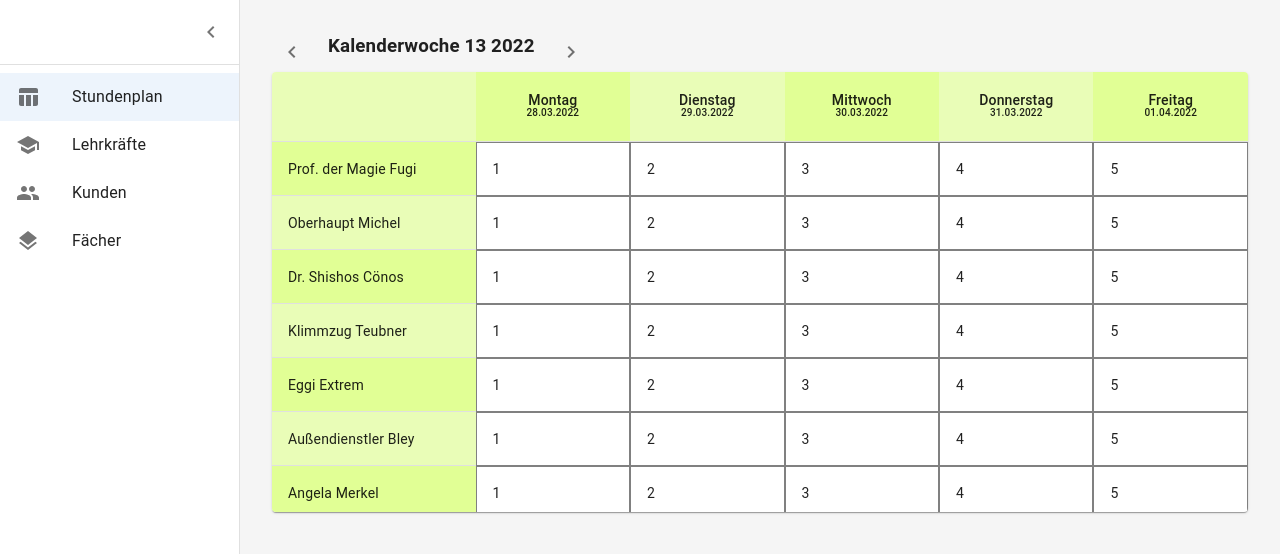
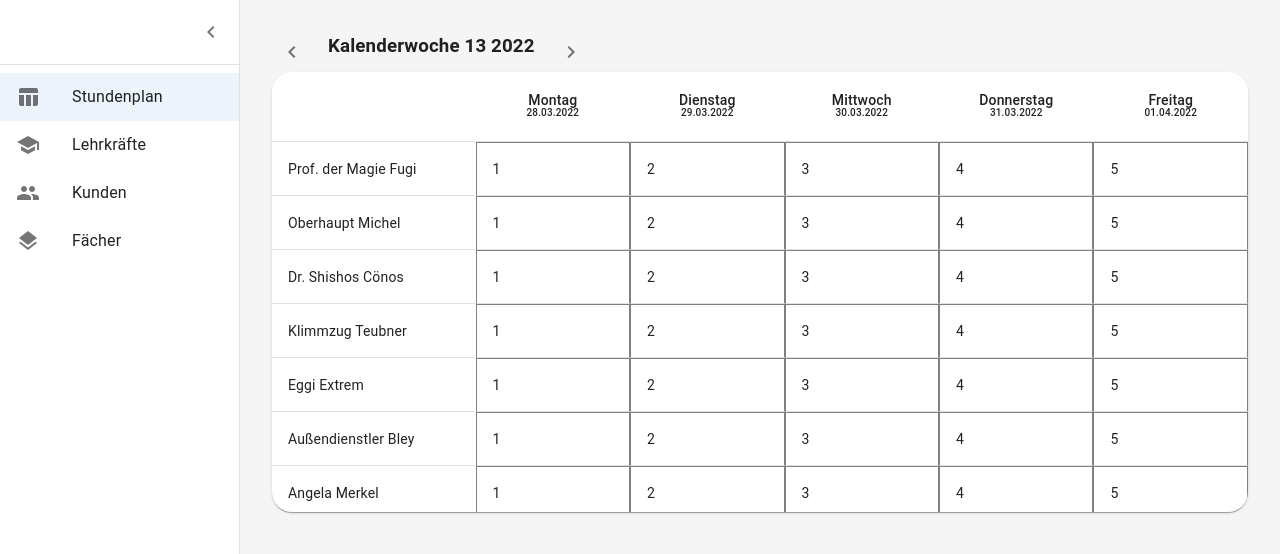
Before and after one commit to MichelBusse/erp-system-schuelertreff, a React (Vite) app in the folder client/: page /timetable in a window 1280 px wide. Shown: the top 554 px of the page. Built offline with nearby package versions, Linux system fonts and the light colour scheme.

Commit message:
scss File
creates scss for the calendar component. deleated useless code

```diff
--- a/client/src/components/Calendar.tsx
+++ b/client/src/components/Calendar.tsx
@@ -6,78 +6,56 @@
 import TableContainer from '@mui/material/TableContainer';
 import TableHead from '@mui/material/TableHead';
 import TableRow from '@mui/material/TableRow';
-import dayjs, { Dayjs } from 'dayjs'
+import dayjs, { Dayjs } from 'dayjs';
+import './calendar.scss';
+import { borderRadius } from '@mui/system';
 
+//Type of the Array Teachers
+type teachers = {
+  id: number,
+  name: string
+}
 //Properties of the Component
 type Props = {
   date: Dayjs,
-  teachers: Array
+  teachers: Array<teachers>
 }
 
 //Properties of the Columns
-interface Column {
-  id: 'Teacher' | 'Montag' | 'Dienstag' | 'Mittwoch' | 'Donnerstag' | 'Freitag'; //list of possible IDs
-  number: number;
-  label: string; //ColumnName
-  minWidth?: number;
-  backgroundColor: string;
-  align?: 'right' | 'center'; //Position (default is left)
-  type: 'day' | 'noday';
-}
+// interface Column {
 
-var minWidth = 130 //default minWidth of Column
-var color1 = "#E9FDB7"  //green bright
-var color2 = "#E1FF95" //green dark
-var rowNumber = 0 //counter for rows to change color
-var backgroundColor = "" //backgorundColor for rows
+// }
 
 //Array of all Columns with there Propertys
-const columns: readonly Column[] = [
-  { id: 'Montag', number: -1, label: '', minWidth: minWidth , backgroundColor: color1, align: 'center', type: 'noday'},
-  { id: 'Montag', number: 1, label: 'Montag', minWidth: minWidth , backgroundColor: color2, align: 'center', type: 'day'},
-  { id: 'Dienstag', number: 2, label: 'Dienstag', minWidth: minWidth , backgroundColor: color1, align: 'center', type: 'day'},
-  { id: 'Mittwoch', number: 3, label: 'Mittwoch', minWidth: minWidth , backgroundColor: color2, align: 'center', type: 'day'},
-  { id: 'Donnerstag', number: 4, label: 'Donnerstag', minWidth: minWidth , backgroundColor: color1, align: 'center', type: 'day'},
-  { id: 'Freitag', number: 5, label: 'Freitag', minWidth: minWidth , backgroundColor: color2, align: 'center', type: 'day'},
-];
+// const columns: readonly Column[] = [
+//   { },
+// ];
 
 //Type of the Datas:
 // interface Data {
-//   Montat: string;
-//   Dienstag: string;
-//   Mittwoch: string;
-//   Donnerstag: string;
-//   Freitag: string;
+
 // }
 
 //Calendar Component:
 const Calendar: React.FC<Props> = ({ date, teachers }) => {
 
   return (
-    <Paper sx={{ width: '100%', overflow: 'hidden' }}>
-      <TableContainer sx={{ maxHeight: 440 }}>
+    <Paper sx={{ width: '100%', overflow: 'hidden' , borderRadius: 5}}>
+      <TableContainer sx={{ maxHeight: 440}}>
         <Table stickyHeader aria-label="sticky table">
           {/* Tablehead (.map iterates through all columns and print them into single cells): */}
           <TableHead>
             <TableRow>
-              {columns.map((column) => {
+              <TableCell className='TableHeadCell'></TableCell>
+              {[1,2,3,4,5].map((d) => {
                 // if its a column of day (all except the first on):
-                if(column.type == "day"){
                   return(
-                    <TableCell key={column.id} align={column.align} style={{ minWidth: column.minWidth, backgroundColor: column.backgroundColor}}>
+                    <TableCell align="center" key={d} className='TableHeadCell'>
                       {/* Content of each cell (Day + Date): */}
-                      <p style={{margin: 0, height: 13}}>{column.label}</p>
-                      <p style={{margin: 0, fontSize: 10}}>{date.day(column.number).format('DD.MM.YYYY')}</p>
+                      <p className='DayLable'>{date.day(d).format("dddd")}</p>
+                      <p className='DateLable'>{date.day(d).format('DD.MM.YYYY')}</p>
                     </TableCell>
                   )
-                // if its not a column of day (the first one)
-                } else{
-                  return(
-                    <TableCell key={column.id} style={{ minWidth: column.minWidth, backgroundColor: column.backgroundColor}}>
-                      {/* Content of each cell (empty): */}
-                    </TableCell>
-                  )
-                }
               })}
             </TableRow>
           </TableHead>
@@ -85,18 +63,16 @@
           <TableBody>
             {teachers
               .map((teacher) => {
-                backgroundColor = (rowNumber%2==0)? color1 : color2
-                rowNumber++
                 return (
                   <TableRow hover role="checkbox" key={teacher.id}>
-                    <TableCell style={{ backgroundColor: backgroundColor}}>
+                    <TableCell >
                       {teacher.name}
                     </TableCell>
-                    <TableCell style={{ borderStyle: "solid", borderColor: "grey", borderWidth: 1}}>1</TableCell>
-                    <TableCell style={{ borderStyle: "solid", borderColor: "grey", borderWidth: 1}}>2</TableCell>
-                    <TableCell style={{ borderStyle: "solid", borderColor: "grey", borderWidth: 1}}>3</TableCell>
-                    <TableCell style={{ borderStyle: "solid", borderColor: "grey", borderWidth: 1}}>4</TableCell>
-                    <TableCell style={{ borderStyle: "solid", borderColor: "grey", borderWidth: 1}}>5</TableCell>
+                    <TableCell className='TableCell'>1</TableCell>
+                    <TableCell className='TableCell'>2</TableCell>
+                    <TableCell className='TableCell'>3</TableCell>
+                    <TableCell className='TableCell'>4</TableCell>
+                    <TableCell className='TableCell'>5</TableCell>
                   </TableRow>
                 );
               })}
--- /dev/null
+++ b/client/src/components/calendar.scss
@@ -0,0 +1,18 @@
+.TableCell{
+    border-style: solid;
+    border-color: grey;
+    border-width: 1px;
+}
+
+.DayLable{
+    margin: 0px;
+    height: 13px;
+}
+.DateLable{
+    margin: 0px;
+    font-size: 10px;
+}
+.TableHeadCell{
+    min-width: 130px;
+    background-color: red;
+}
--- a/client/src/pages/timetable.tsx
+++ b/client/src/pages/timetable.tsx
@@ -18,7 +18,8 @@
                    {id: 6, name: 'Außendienstler Bley'},
                    {id: 7, name: 'Angela Merkel'},
                    {id: 8, name: 'Luis Günthersohn'},
-                   {id: 9, name: 'Paul Albert Hendinger'}]
+                   {id: 9, name: 'Litsch'},
+                   {id: 10, name: 'Paul Albert Hendinger'}]
   return (
     <>
       <CalendarControl date={date} setDate={setDate} />
```
Also changed, not shown: 1 other file (tests, documents, lock files or other folders).
